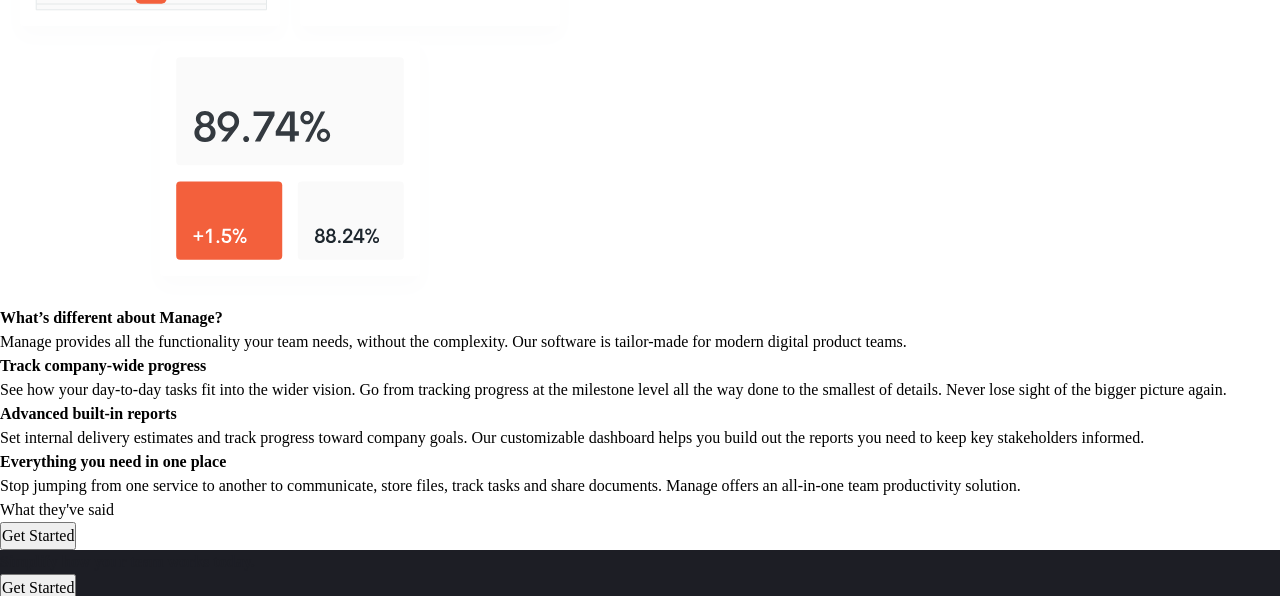
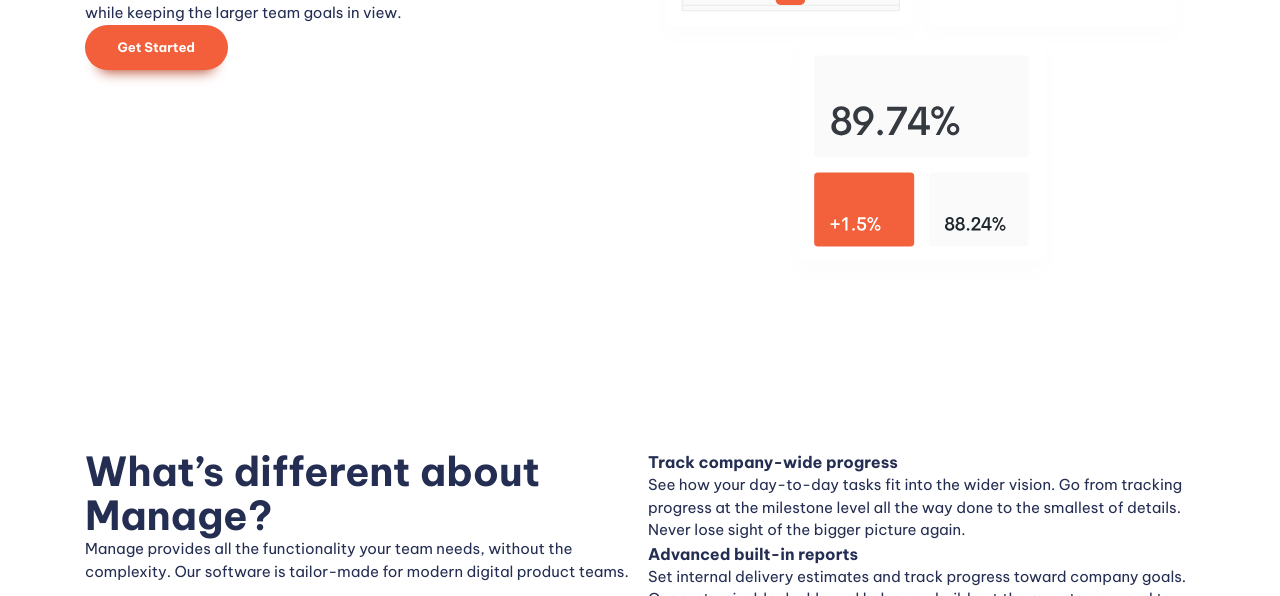
Before and after one commit to mashuk-tamim/fem-manage-landing-page, a website built with Vite: page index.html in a window 1280 px wide. Shown: the part 467-1063 px from the top of the page. Built offline with nearby package versions, Linux system fonts and the light colour scheme.

Commit message:
part 3 done

```diff
--- a/index.html
+++ b/index.html
@@ -16,21 +16,22 @@
 	<body>
 		<header class="primary-header">
 			<div class="container">
-				<a href="#"
-					><img src="images/logo.svg" alt="Manage" />
-					<ui aria-label="Primary" role="list" class="nav-list">
+				<a href="#"><img src="images/logo.svg" alt="Manage" /></a>
+				<nav class="primary-navigation">
+					<ul aria-label="Primary" role="list" class="nav-list">
 						<li><a href="#">Pricing</a></li>
 						<li><a href="#">Product</a></li>
 						<li><a href="#">About Us</a></li>
 						<li><a href="#">Careers</a></li>
 						<li><a href="#">Community</a></li>
-					</ui>
-				</a>
+					</ul>
+				</nav>
 				<button class="button">Get Started</button>
 			</div>
 		</header>
+
 		<main>
-			<section>
+			<section class="padding-block-900">
 				<div class="container">
 					<div class="even-columns">
 						<div>
@@ -49,7 +50,8 @@
 					</div>
 				</div>
 			</section>
-			<section>
+
+			<section class="padding-block-900">
 				<div class="container">
 					<div class="even-columns">
 						<div>
@@ -97,13 +99,13 @@
 				</div>
 			</section>
 
-			<section class="carousel">
-				<h2 class="fs-secondary-heading">What they've said</h2>
+			<section class="carousel | padding-block-700">
+				<h2 class="fs-secondary-heading fw-bold">What they've said</h2>
 				<!-- Carousel here -->
 				<button class="button">Get Started</button>
 			</section>
 
-			<section class="cta | bg-primary-400 text-neutral-100">
+			<section class="cta | padding-block-700 bg-accent-400 text-neutral-100">
 				<div class="container">
 					<div class="even-columns">
 						<div>
@@ -118,11 +120,12 @@
 				</div>
 			</section>
 		</main>
-    <footer class="bg-neutral-900 text-neutral-100">
+
+		<footer class="padding-block-700 bg-neutral-900 text-neutral-100">
 			<div class="container">
 				<div class="even-columns">
 					<div>
-          <a href="#"><img src="images/logo.svg" alt="Manage"></a>
+						<a href="#"><img src="images/logo.svg" alt="Manage" /></a>
 						<ul role="list" aria-label="Social links">
 							<li><a aria-label="facebook" href="#"></a></li>
 							<li><a aria-label="youtube" href="#"></a></li>
@@ -146,7 +149,7 @@
 					</div>
 					<div>
 						<form action="">
-            <input type="email">
+							<input type="email" />
 							<button class="button">Go</button>
 							<p>Copyright 2020. All Rights Reserved</p>
 						</form>
@@ -154,6 +157,7 @@
 				</div>
 			</div>
 		</footer>
+
 		<script type="module" src="/main.js"></script>
 	</body>
 </html>
--- a/style.css
+++ b/style.css
@@ -1,45 +1,57 @@
 :root {
-  --clr-primary-400: hsl(233, 12%, 13%);
-  --clr-primary-100: hsl(228, 39%, 23%);
+  --clr-accent-500: hsl(12, 60%, 45%);
+  --clr-accent-400: hsl(12, 88%, 59%);
+  --clr-accent-300: hsl(12, 88%, 75%);
+  --clr-accent-100: hsl(13, 100%, 96%);
 
-  --clr-accent-100: hsl(13, 100%, 96%);
-  --clr-accent-400: hsl(12, 88%, 59%);
+  --clr-primary-400: hsl(228, 39%, 23%);
 
-  --clr-neutral-100: hsl(232, 12%, 13%);
-  --clr-neutral-900: hsl(0, 0%, 0%);
+  --clr-neutral-900: hsl(232, 12%, 13%);
+  --clr-neutral-100: hsl(0 0% 100%);
 
   --ff-primary: "Be Vietnam Pro", sans-serif;
+
   --ff-body: var(--ff-primary);
-  --ff-primary: ; var(--ff-primary);
+  --ff-heading: var(--ff-primary);
 
   --fw-regular: 400;
   --fw-semi-bold: 500;
   --fw-bold: 700;
 
-  --fs-300: .8125rem;
-  --fs-400: .875rem;
-  --fs-500: .9375rem;
+  --fs-300: 0.8125rem;
+  --fs-400: 0.875rem;
+  --fs-500: 0.9375rem;
   --fs-600: 1rem;
   --fs-700: 1.875rem;
   --fs-800: 2.5rem;
   --fs-900: 3.5rem;
 
-  --fs-body: var(--fs-400)
-  --fs-nav: var(--fs-500)
-  --fs-button: var(--fs-300)
-  --fs-primary-heading: var(--fs-800)
-  --fs-secondary-heading: var(--fs-700)
+  --fs-body: var(--fs-400);
+  --fs-primary-heading: var(--fs-800);
+  --fs-secondary-heading: var(--fs-700);
+  --fs-nav: var(--fs-500);
+  --fs-button: var(--fs-300);
+
+  --size-100: 0.25rem;
+  --size-200: 0.5rem;
+  --size-300: 0.75rem;
+  --size-400: 1rem;
+  --size-500: 1.5rem;
+  --size-600: 2rem;
+  --size-700: 3rem;
+  --size-800: 4rem;
+  --size-900: 5rem;
 }
 
-@media (min-width: 50em){
-  :root{
+@media (min-width: 50em) {
+  :root {
     --fs-body: var(--fs-500);
-    --fs-primary-heading: var(--fs-900)
-    --fs-secondary-heading: var(--fs-800)
-    --fs-nav: var(--fs-300)
+    --fs-primary-heading: var(--fs-900);
+    --fs-secondary-heading: var(--fs-800);
+
+    --fs-nav: var(--fs-300);
   }
 }
-
 
 // https://piccalil.li/blog/a-modern-css-reset
 
@@ -154,9 +166,11 @@
 
 .fs-primary-heading {
   font-size: var(--fs-primary-heading);
+  line-height: 1.1;
 }
 .fs-secondary-heading {
   font-size: var(--fs-secondary-heading);
+  line-height: 1.1;
 }
 
 .fs-300 {
@@ -171,3 +185,70 @@
 .fs-600 {
   font-size: var(--fs-600);
 }
+
+.padding-block-900 {
+  padding-block: var(--size-900);
+}
+.padding-block-700 {
+  padding-block: var(--size-700);
+}
+
+.container {
+  --max-width: 1110px;
+  --padding: 1rem;
+
+  width: min(var(--max-width), 100% - (var(--padding) * 2));
+  margin-inline: auto;
+}
+
+.even-columns {
+  display: grid;
+  gap: 1rem;
+}
+
+@media (min-width: 50em) {
+  .even-columns {
+    grid-auto-flow: column;
+    grid-auto-columns: 1fr;
+  }
+}
+
+/* general styling */
+
+body {
+  font-size: var(--fs-body);
+  font-family: var(--ff-body);
+  color: var(--clr-primary-400);
+}
+
+/* button */
+
+.button {
+  cursor: pointer;
+  text-decoration: none;
+  border: 0;
+  border-radius: 100vmax;
+  padding: 1.25em 2.5em;
+  font-weight: var(--fw-bold);
+  font-size: var(--fs-button);
+  line-height: 1;
+  color: var(--clr-neutral-100);
+  background-color: var(--clr-accent-400);
+  box-shadow: 0 1.125em 1em -1em var(--clr-accent-500);
+}
+
+.button[data-type="inverted"] {
+  background-color: var(--clr-neutral-100);
+  color: var(--clr-accent-400);
+}
+
+.button:hover,
+.button:focus-visible {
+  background-color: var(--clr-accent-300);
+}
+
+.button[data-type="inverted"]:hover,
+.button[data-type="inverted"]:focus-visible {
+  background-color: var(--clr-neutral-100);
+  color: var(--clr-accent-300);
+}
```
Lines whose indentation alone changed are shown as unchanged.
